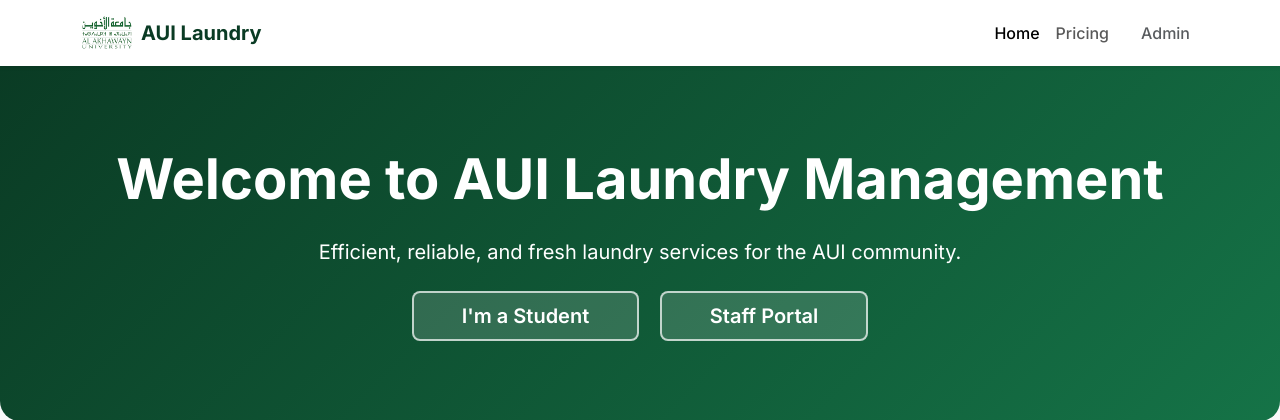
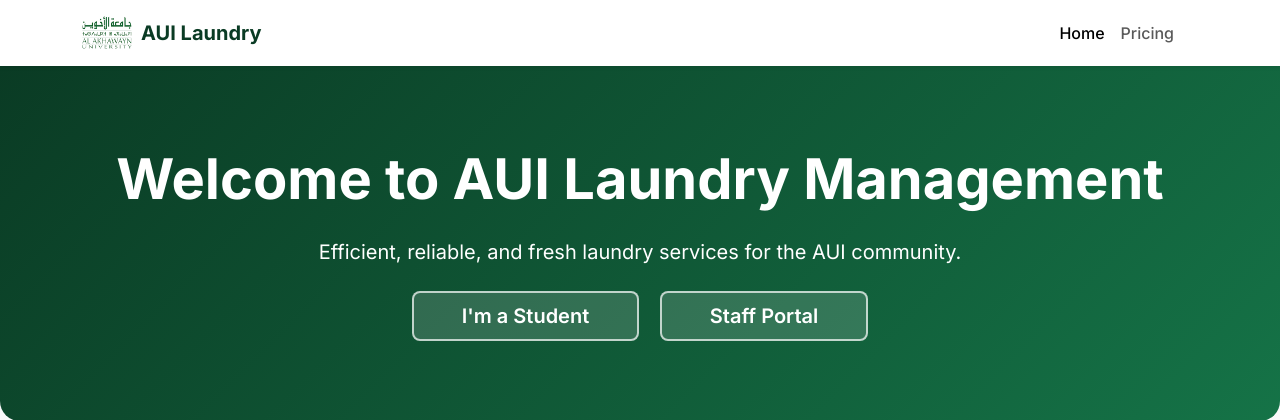
Before and after one commit to Linadotcom/Laundry_app_aui, a Flask app: page / in a window 1280 px wide. Shown: the top 420 px of the page. Run offline with Flask 3, Linux system fonts and the light colour scheme.

Commit message:
Remove admin login link from navigation for improved user experience

```diff
--- a/templates/layout.html
+++ b/templates/layout.html
@@ -118,10 +118,6 @@
                 <li class="nav-item">
                     <a class="btn btn-outline-danger btn-sm" href="{{ url_for('logout') }}">Logout</a>
                 </li>
-                {% else %}
-                <li class="nav-item">
-                    <a class="nav-link text-muted small" href="{{ url_for('login_admin') }}">Admin</a>
-                </li>
                 {% endif %}
             </ul>
         </div>
```
